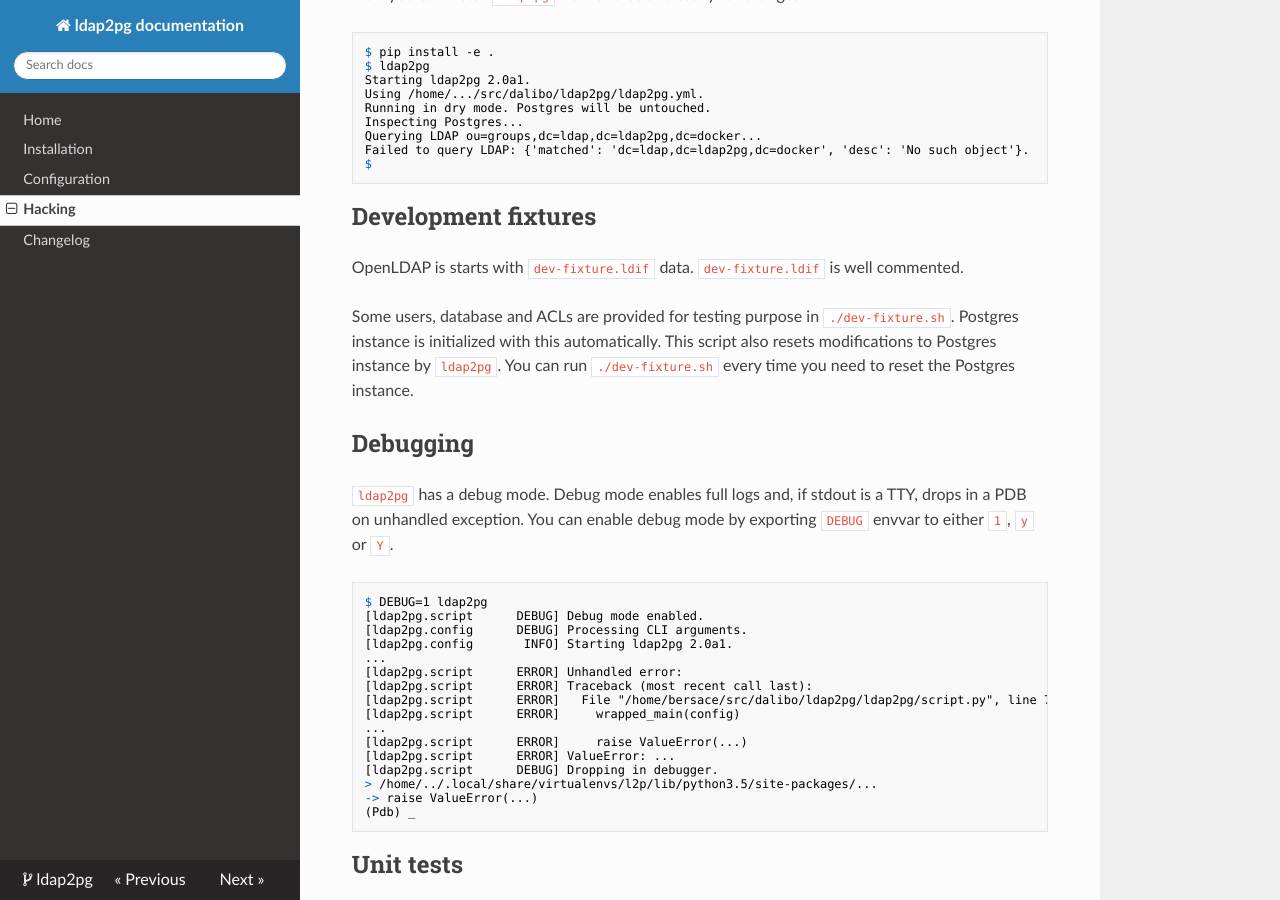
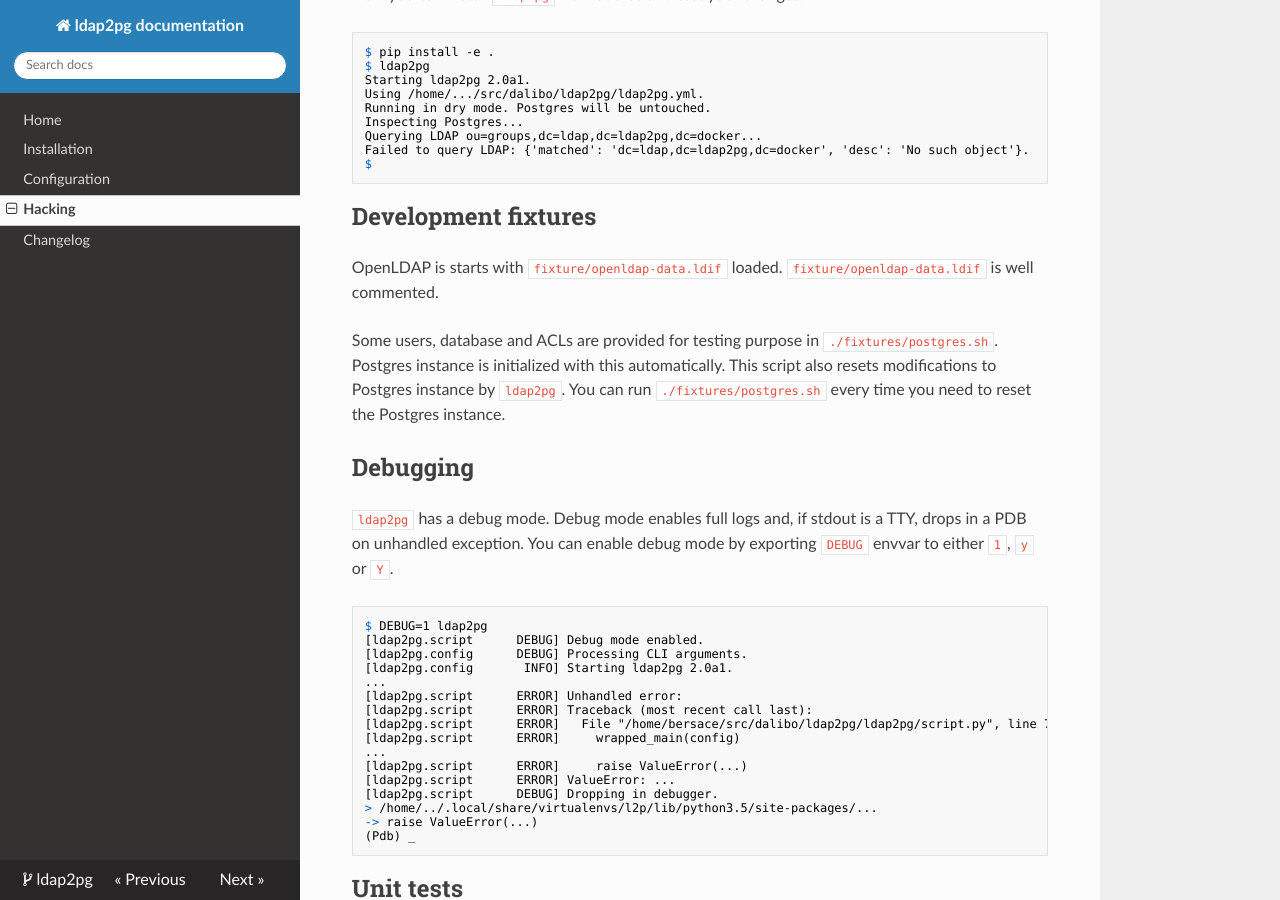
Before and after one commit to dalibo/ldap2pg, an MkDocs documentation site: the page built from docs/hacking.md, in a window 1280 px wide and 900 px high, scrolled down 1207 px. Built offline with MkDocs 1.6.1, drawn with Linux system fonts in a browser that asks for light colours; nearby versions of some CDN libraries; old or Windows-style settings are respelled for this version of MkDocs.

Commit message:
Move fixtures to fixtures/

```diff
--- a/docker-compose.yml
+++ b/docker-compose.yml
@@ -16,8 +16,8 @@
       LDAP_CONFIG_PASSWORD: territorial
       LDAP_TLS_VERIFY_CLIENT: try
     volumes:
-    - ./dev-config.ldif:/container/service/slapd/assets/config/bootstrap/ldif/90-config.ldif
-    - ./dev-fixture.ldif:/container/service/slapd/assets/config/bootstrap/ldif/95-fixture.ldif
+    - ./fixtures/openldap-config.ldif:/container/service/slapd/assets/config/bootstrap/ldif/90-config.ldif
+    - ./fixtures/openldap-data.ldif:/container/service/slapd/assets/config/bootstrap/ldif/95-data.ldif
     hostname: ldap.ldap2pg.docker
     domainname: ldap.ldap2pg.docker
     command: [--copy-service, --loglevel, debug]
@@ -27,6 +27,6 @@
   postgres:
     image: postgres:9.6
     volumes:
-    - ./dev-fixture.sh:/docker-entrypoint-initdb.d/dev-fixture.sh
+    - ./fixtures/postgres.sh:/docker-entrypoint-initdb.d/fixture.sh
     labels:
       com.dnsdock.alias: postgres.ldap2pg.docker
--- a/docs/hacking.md
+++ b/docs/hacking.md
@@ -81,13 +81,14 @@
 
 # Development fixtures
 
-OpenLDAP is starts with `dev-fixture.ldif` data. `dev-fixture.ldif` is well
-commented.
+OpenLDAP is starts with `fixture/openldap-data.ldif` loaded. `fixture/openldap-data.ldif`
+is well commented.
 
 Some users, database and ACLs are provided for testing purpose in
-`./dev-fixture.sh`. Postgres instance is initialized with this automatically.
-This script also resets modifications to Postgres instance by `ldap2pg`. You can
-run `./dev-fixture.sh` every time you need to reset the Postgres instance.
+`./fixtures/postgres.sh`. Postgres instance is initialized with this
+automatically. This script also resets modifications to Postgres instance by
+`ldap2pg`. You can run `./fixtures/postgres.sh` every time you need to reset the
+Postgres instance.
 
 
 # Debugging
--- a/ldap2pg.yml
+++ b/ldap2pg.yml
@@ -6,8 +6,7 @@
 #
 # This file is tested under CI with real OpenLDAP and Postgres services. To test
 # it: clone the repository, run pip install -e ., run docker-compose -d then
-# just run ldap2pg. See dev-fixture.ldif and dev-fixture.sh for details on data
-# migrated.
+# just run ldap2pg. See fixtures/ for details on data migrated.
 
 # Colorization. env var: COLOR=<anything>
 color: yes
```
Also changed, not shown: 10 other files.
